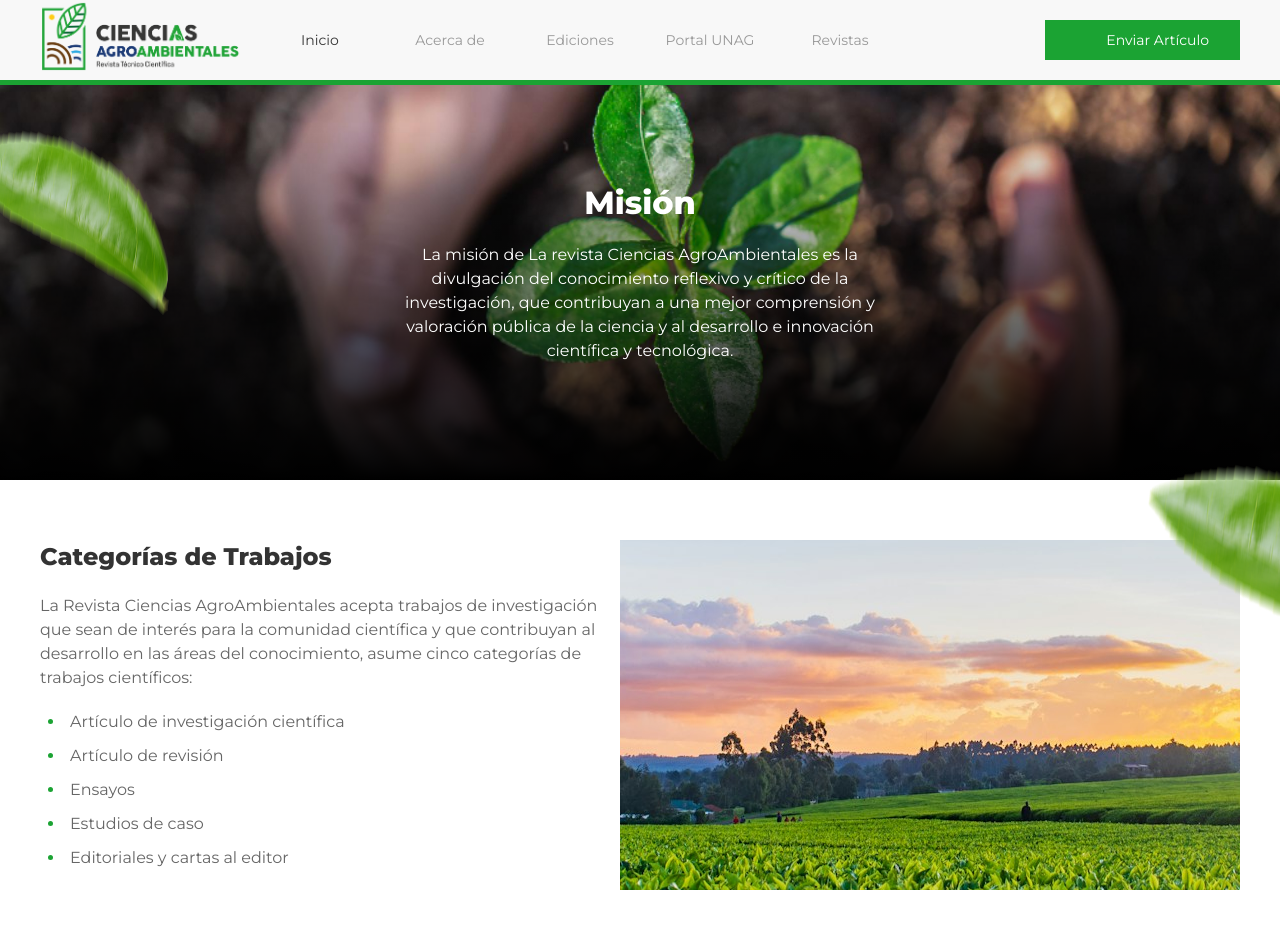
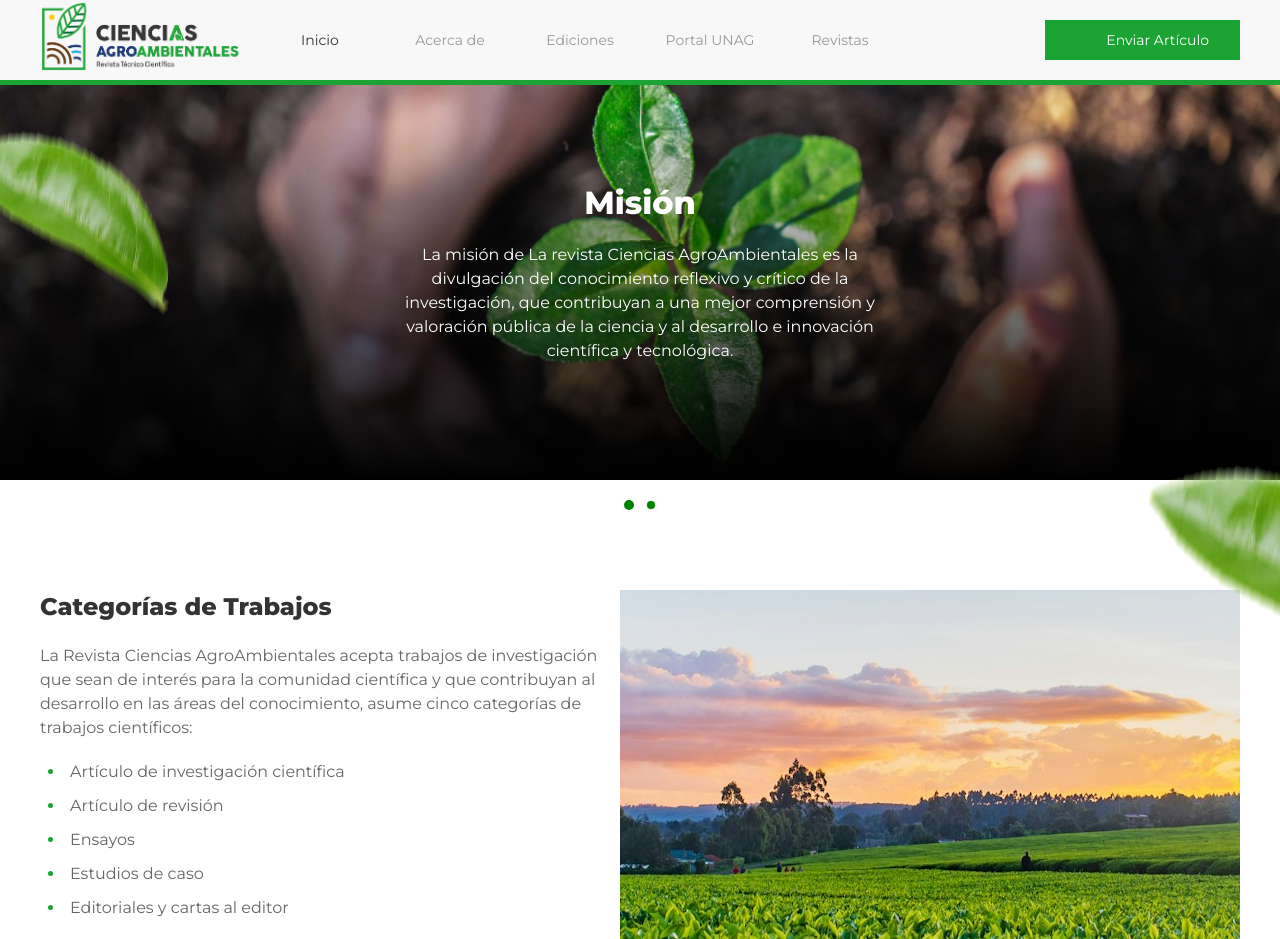
Before and after one commit to DennisErazo1996/revistas.unag.edu.hn, a PHP site: page /revista-ciencias-agroalimentarias/ in a window 1280 px wide. Shown: the top 939 px of the page. Run offline with PHP 8.4, Linux system fonts and the light colour scheme; some libraries are stand-ins or nearby versions.

Commit message:
Adicion de dotsnav en slider

```diff
--- a/revista-ciencias-agroalimentarias/css/main-ciencias-agroambientales.css
+++ b/revista-ciencias-agroalimentarias/css/main-ciencias-agroambientales.css
@@ -141,3 +141,7 @@ img#hoja3 {
 section#slider {
   overflow: hidden;
 }
+
+.uk-dotnav >*>*{
+  background-color: green !important;
+}
--- a/revista-ciencias-agroalimentarias/index.php
+++ b/revista-ciencias-agroalimentarias/index.php
@@ -49,6 +49,7 @@
             <a class="uk-position-center-right uk-position-small uk-hidden-hover" href uk-slidenav-next
                 uk-slideshow-item="next"></a>
 
+                <ul class="uk-slideshow-nav uk-dotnav uk-flex-center uk-margin"></ul>
         </div>
     </section>
 
```
